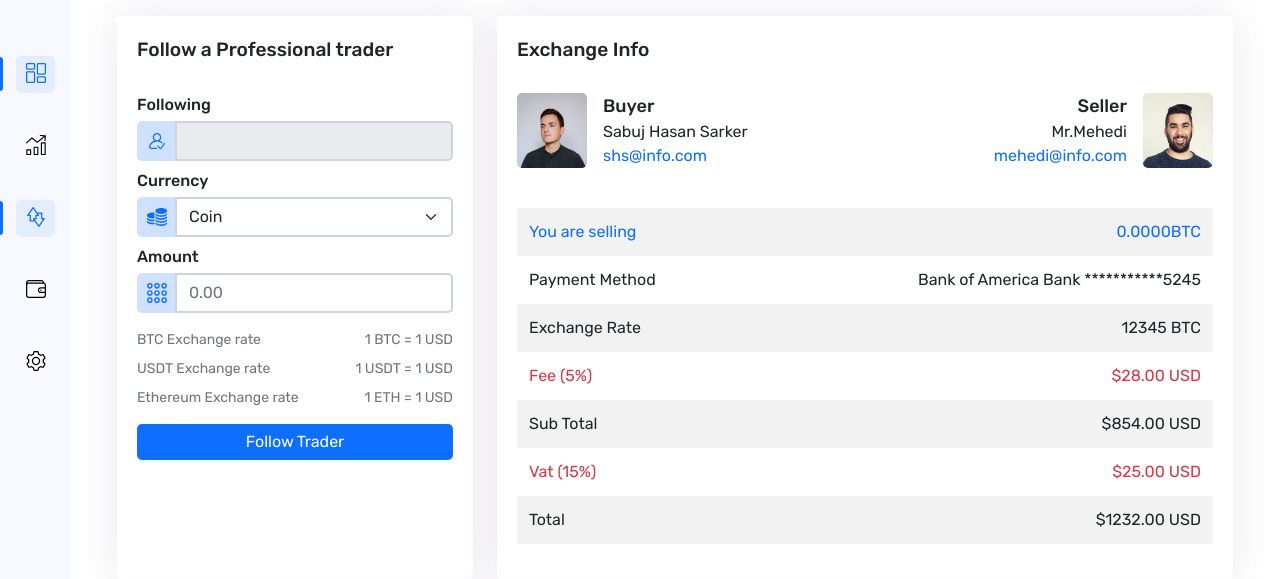
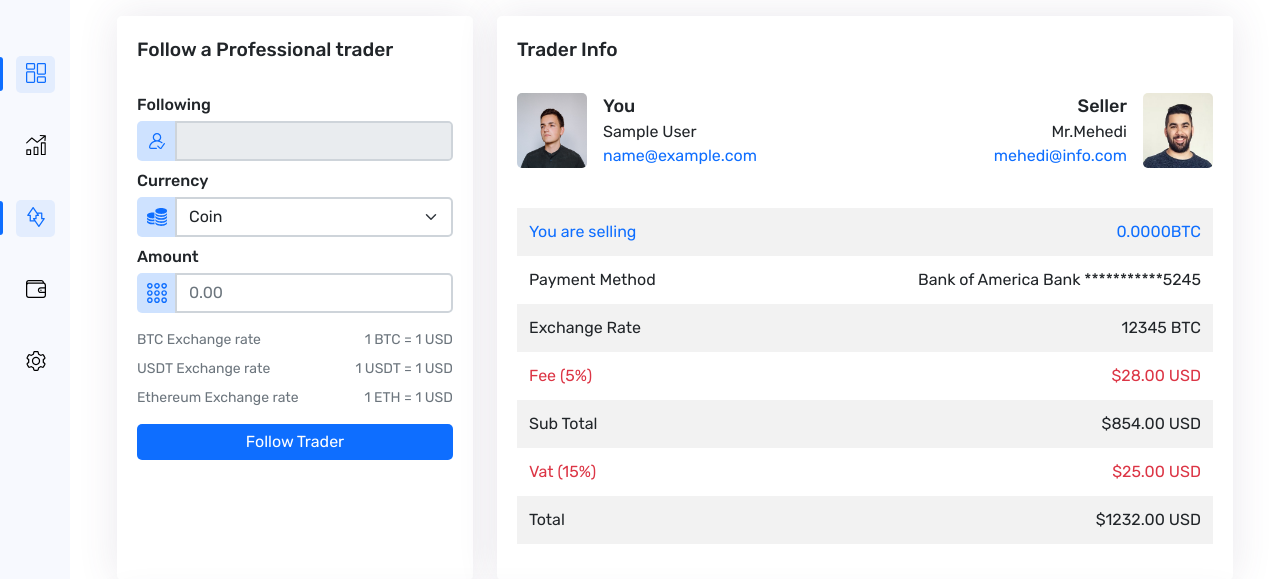
Before and after one commit to De-Code-Slayer/Crypto-Trading-ugojazzy, a Flask app: page /dashboard/transfers in a window 1280 px wide. Shown: the part 74-653 px from the top of the page. Run offline with Flask 3, Linux system fonts and the light colour scheme; the visitor is signed in with stand-in values (Sample User, id 1); some libraries are stand-ins or nearby versions.

Commit message:
exchange - traders

```diff
--- a/app/templates/dashboard/exchange.html
+++ b/app/templates/dashboard/exchange.html
@@ -170,7 +170,7 @@
             </svg>
           </div>
           <select name='coin' class="form-select form-select">
-            <option selected>Coin</option>
+            <option selected disabled>Coin</option>
             <option value="bitcoin">Bitcoin</option>
             <option value="ethereum">Ethereum</option>
             <option value="tether">Tether</option>
@@ -330,10 +330,10 @@
 
 
   </div>
-  <div class="tab-pane fade show" id="sell" role="tabpanel">
+  <!-- <div class="tab-pane fade show" id="sell" role="tabpanel">
     <form class="form">
       <div class="form-group">
-        <div class="cfs-16 mb-1 fw-bold d-block">You</div>
+        <div class="cfs-16 mb-1 fw-bold d-block">Buyer</div>
         <div class="input-group">
           <div class="op-danger svg-container text-danger">
             <svg
@@ -607,14 +607,14 @@
         />
       </div>
     </form>
-  </div>
+  </div> -->
 </div>
 </div>
 </div>
 </div>
 <div class="col-md-12 col-lg-8"><div class="card">
 <div class="card-header">
-<h4 class="card-title">Exchange Info</h4>
+<h4 class="card-title">Trader Info</h4>
 </div>
 <div class="card-body">
 <div class="d-sm-flex align-items-center justify-content-between">
@@ -625,9 +625,9 @@
       class="cw-70 rounded"
     />
     <div class="ms-3">
-      <p class="fw-bold cfs-18">Buyer</p>
-      <p>Sabuj Hasan Sarker</p>
-      <a href="mailto:shs@info.com" class="text-primary">shs@info.com</a>
+      <p class="fw-bold cfs-18">You</p>
+      <p>{{current_user.full_name}}</p>
+      <a href="mailto:shs@info.com" class="text-primary">{{current_user.email}}</a>
     </div>
   </div>
   <div class="d-flex mb-3">
```
